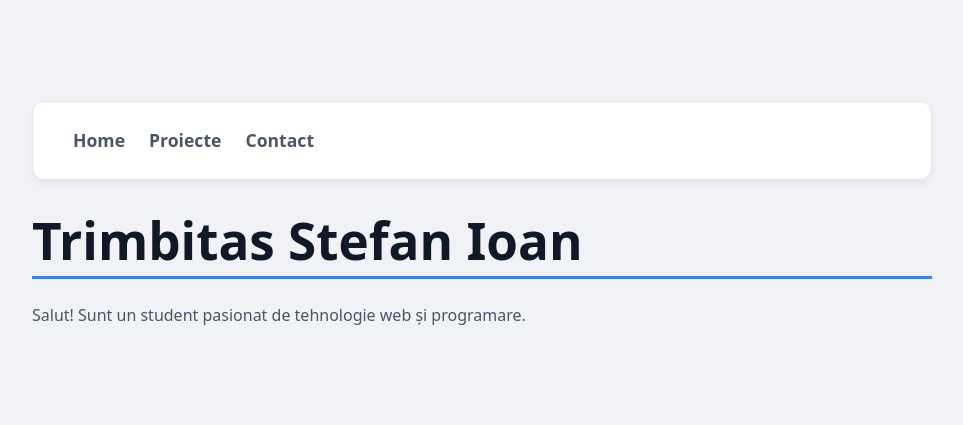
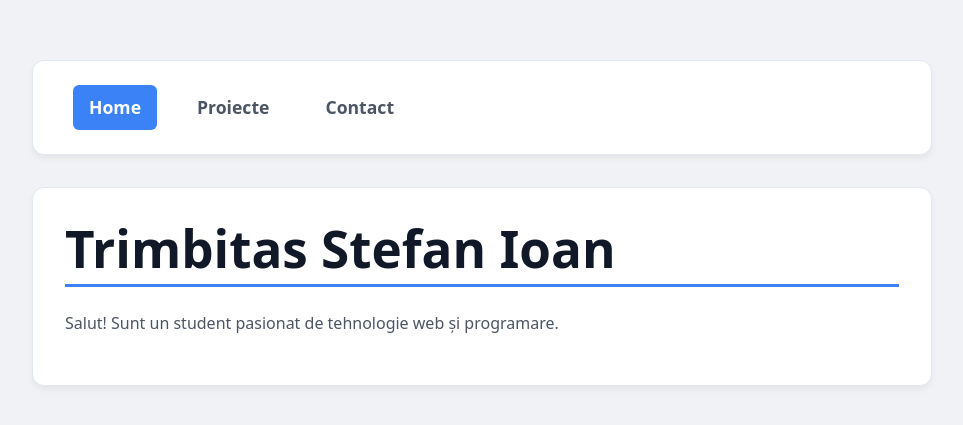
Before and after one commit to stefant27/Programare-Web, a React (Vite) app: page / in a window 1280 px wide. Shown: the part 177-602 px from the top of the page, without its empty margins (158-1121 px from the left). Built offline with nearby package versions, Linux system fonts and the light colour scheme.

Commit message:
feat: Stilizare și link activ

```diff
--- a/src/App.css
+++ b/src/App.css
@@ -36,18 +36,27 @@ nav a {
   color: #4b5563;
   font-weight: 600;
   font-size: 1.1rem;
-  transition: color 0.2s;
+  transition: all 0.2s;
+  padding: 8px 16px;
+  border-radius: 6px;
 }
 
 nav a:hover {
+  background: #f1f5f9;
   color: #3b82f6;
+}
+
+nav a.active {
+  background: #3b82f6;
+  color: white;
 }
 
 .clock-card,
 .card,
 form,
 .project-list,
-.todo-list {
+.todo-list,
+.dashboard-header {
   background: #ffffff;
   padding: 2rem;
   border-radius: 12px;
--- a/src/Navbar.jsx
+++ b/src/Navbar.jsx
@@ -1,11 +1,13 @@
-import { Link } from 'react-router';
+import { NavLink } from 'react-router';
+
 function Navbar() {
  return (
  <nav>
- <Link to="/">Home</Link>
- <Link to="/projects">Proiecte</Link>
- <Link to="/contact">Contact</Link>
+ <NavLink to="/">Home</NavLink>
+ <NavLink to="/projects">Proiecte</NavLink>
+ <NavLink to="/contact">Contact</NavLink>
  </nav>
  );
 }
+
 export default Navbar;
```
